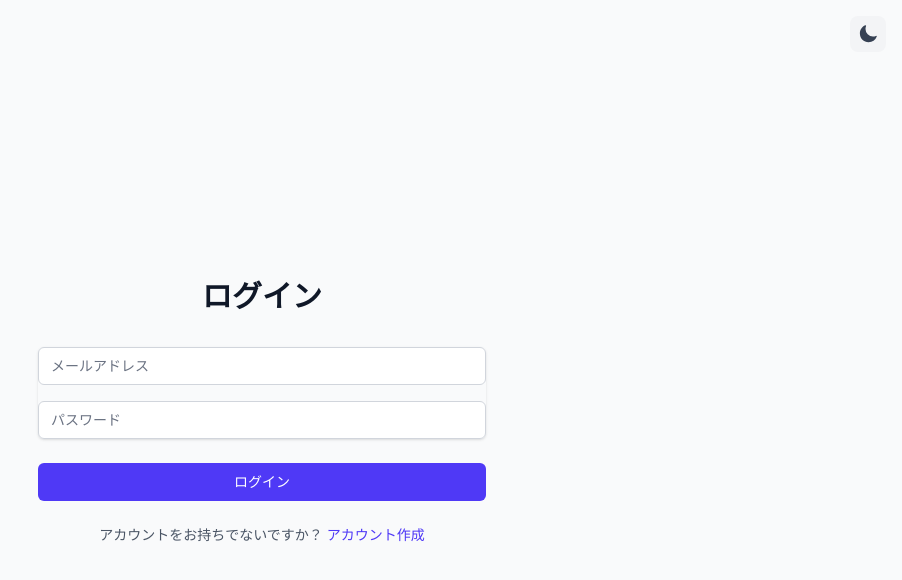
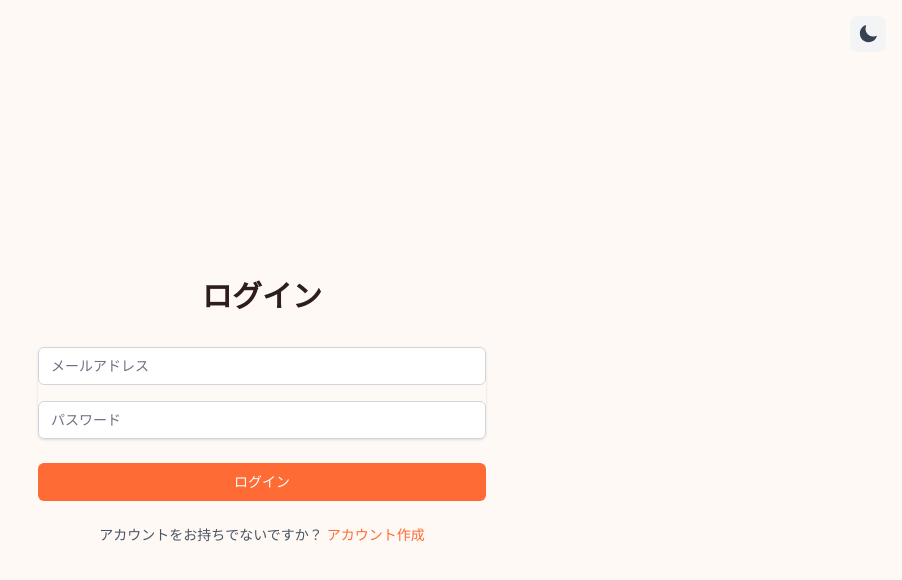
Before and after one commit to r-kojima/nursing-calender, a Next.js app: page /login in a window 1280 px wide. Shown: the top 580 px of the page, without its empty margins (378-1280 px from the left). Built offline with nearby package versions, Linux system fonts and the light colour scheme.

Commit message:
style: テーマの適用

```diff
--- a/app/login/page.tsx
+++ b/app/login/page.tsx
@@ -52,10 +52,10 @@ export default function LoginPage() {
   };
 
   return (
-    <div className="min-h-screen flex items-center justify-center bg-gray-50 dark:bg-gray-900 py-12 px-4 sm:px-6 lg:px-8">
+    <div className="min-h-screen flex items-center justify-center bg-background dark:bg-background py-12 px-4 sm:px-6 lg:px-8">
       <div className="max-w-md w-full space-y-8">
         <div>
-          <h2 className="mt-6 text-center text-3xl font-bold text-gray-900 dark:text-white">
+          <h2 className="mt-6 text-center text-3xl font-bold text-foreground dark:text-foreground">
             ログイン
           </h2>
         </div>
@@ -71,7 +71,7 @@ export default function LoginPage() {
                 type="email"
                 autoComplete="email"
                 required
-                className="appearance-none relative block w-full px-3 py-2 border border-gray-300 dark:border-gray-700 placeholder-gray-500 dark:placeholder-gray-400 text-gray-900 dark:text-white rounded-md focus:outline-none focus:ring-indigo-500 focus:border-indigo-500 focus:z-10 sm:text-sm bg-white dark:bg-gray-800"
+                className="appearance-none relative block w-full px-3 py-2 border border-gray-300 dark:border-gray-700 placeholder-gray-500 dark:placeholder-gray-400 text-foreground dark:text-foreground rounded-md focus:outline-none focus:ring-primary focus:border-primary focus:z-10 sm:text-sm bg-white dark:bg-gray-800"
                 placeholder="メールアドレス"
                 value={formData.email}
                 onChange={(e) =>
@@ -89,7 +89,7 @@ export default function LoginPage() {
                 type="password"
                 autoComplete="current-password"
                 required
-                className="appearance-none relative block w-full px-3 py-2 border border-gray-300 dark:border-gray-700 placeholder-gray-500 dark:placeholder-gray-400 text-gray-900 dark:text-white rounded-md focus:outline-none focus:ring-indigo-500 focus:border-indigo-500 focus:z-10 sm:text-sm bg-white dark:bg-gray-800"
+                className="appearance-none relative block w-full px-3 py-2 border border-gray-300 dark:border-gray-700 placeholder-gray-500 dark:placeholder-gray-400 text-foreground dark:text-foreground rounded-md focus:outline-none focus:ring-primary focus:border-primary focus:z-10 sm:text-sm bg-white dark:bg-gray-800"
                 placeholder="パスワード"
                 value={formData.password}
                 onChange={(e) =>
@@ -100,18 +100,18 @@ export default function LoginPage() {
           </div>
 
           {error && (
-            <div className="text-red-500 text-sm text-center">{error}</div>
+            <div className="text-error text-sm text-center">{error}</div>
           )}
 
           {success && (
-            <div className="text-green-500 text-sm text-center">{success}</div>
+            <div className="text-success text-sm text-center">{success}</div>
           )}
 
           <div>
             <button
               type="submit"
               disabled={isLoading}
-              className="group relative w-full flex justify-center py-2 px-4 border border-transparent text-sm font-medium rounded-md text-white bg-indigo-600 hover:bg-indigo-700 focus:outline-none focus:ring-2 focus:ring-offset-2 focus:ring-indigo-500 disabled:opacity-50 disabled:cursor-not-allowed"
+              className="group relative w-full flex justify-center py-2 px-4 border border-transparent text-sm font-medium rounded-md text-white bg-primary hover:bg-primary-dark focus:outline-none focus:ring-2 focus:ring-offset-2 focus:ring-primary disabled:opacity-50 disabled:cursor-not-allowed"
             >
               {isLoading ? "ログイン中..." : "ログイン"}
             </button>
@@ -123,7 +123,7 @@ export default function LoginPage() {
             </span>
             <Link
               href="/signup"
-              className="font-medium text-indigo-600 hover:text-indigo-500"
+              className="font-medium text-primary hover:text-primary-dark"
             >
               アカウント作成
             </Link>
--- a/app/signup/page.tsx
+++ b/app/signup/page.tsx
@@ -45,10 +45,10 @@ export default function SignUpPage() {
   };
 
   return (
-    <div className="min-h-screen flex items-center justify-center bg-gray-50 dark:bg-gray-900 py-12 px-4 sm:px-6 lg:px-8">
+    <div className="min-h-screen flex items-center justify-center bg-background dark:bg-background py-12 px-4 sm:px-6 lg:px-8">
       <div className="max-w-md w-full space-y-8">
         <div>
-          <h2 className="mt-6 text-center text-3xl font-bold text-gray-900 dark:text-white">
+          <h2 className="mt-6 text-center text-3xl font-bold text-foreground dark:text-foreground">
             アカウント作成
           </h2>
         </div>
@@ -63,7 +63,7 @@ export default function SignUpPage() {
                 name="name"
                 type="text"
                 required
-                className="appearance-none relative block w-full px-3 py-2 border border-gray-300 dark:border-gray-700 placeholder-gray-500 dark:placeholder-gray-400 text-gray-900 dark:text-white rounded-md focus:outline-none focus:ring-indigo-500 focus:border-indigo-500 focus:z-10 sm:text-sm bg-white dark:bg-gray-800"
+                className="appearance-none relative block w-full px-3 py-2 border border-gray-300 dark:border-gray-700 placeholder-gray-500 dark:placeholder-gray-400 text-foreground dark:text-foreground rounded-md focus:outline-none focus:ring-primary focus:border-primary focus:z-10 sm:text-sm bg-white dark:bg-gray-800"
                 placeholder="名前"
                 value={formData.name}
                 onChange={(e) =>
@@ -81,7 +81,7 @@ export default function SignUpPage() {
                 type="email"
                 autoComplete="email"
                 required
-                className="appearance-none relative block w-full px-3 py-2 border border-gray-300 dark:border-gray-700 placeholder-gray-500 dark:placeholder-gray-400 text-gray-900 dark:text-white rounded-md focus:outline-none focus:ring-indigo-500 focus:border-indigo-500 focus:z-10 sm:text-sm bg-white dark:bg-gray-800"
+                className="appearance-none relative block w-full px-3 py-2 border border-gray-300 dark:border-gray-700 placeholder-gray-500 dark:placeholder-gray-400 text-foreground dark:text-foreground rounded-md focus:outline-none focus:ring-primary focus:border-primary focus:z-10 sm:text-sm bg-white dark:bg-gray-800"
                 placeholder="メールアドレス"
                 value={formData.email}
                 onChange={(e) =>
@@ -99,7 +99,7 @@ export default function SignUpPage() {
                 type="password"
                 autoComplete="new-password"
                 required
-                className="appearance-none relative block w-full px-3 py-2 border border-gray-300 dark:border-gray-700 placeholder-gray-500 dark:placeholder-gray-400 text-gray-900 dark:text-white rounded-md focus:outline-none focus:ring-indigo-500 focus:border-indigo-500 focus:z-10 sm:text-sm bg-white dark:bg-gray-800"
+                className="appearance-none relative block w-full px-3 py-2 border border-gray-300 dark:border-gray-700 placeholder-gray-500 dark:placeholder-gray-400 text-foreground dark:text-foreground rounded-md focus:outline-none focus:ring-primary focus:border-primary focus:z-10 sm:text-sm bg-white dark:bg-gray-800"
                 placeholder="パスワード（8文字以上）"
                 value={formData.password}
                 onChange={(e) =>
@@ -110,14 +110,14 @@ export default function SignUpPage() {
           </div>
 
           {error && (
-            <div className="text-red-500 text-sm text-center">{error}</div>
+            <div className="text-error text-sm text-center">{error}</div>
           )}
 
           <div>
             <button
               type="submit"
               disabled={isLoading}
-              className="group relative w-full flex justify-center py-2 px-4 border border-transparent text-sm font-medium rounded-md text-white bg-indigo-600 hover:bg-indigo-700 focus:outline-none focus:ring-2 focus:ring-offset-2 focus:ring-indigo-500 disabled:opacity-50 disabled:cursor-not-allowed"
+              className="group relative w-full flex justify-center py-2 px-4 border border-transparent text-sm font-medium rounded-md text-white bg-primary hover:bg-primary-dark focus:outline-none focus:ring-2 focus:ring-offset-2 focus:ring-primary disabled:opacity-50 disabled:cursor-not-allowed"
             >
               {isLoading ? "作成中..." : "アカウント作成"}
             </button>
@@ -129,7 +129,7 @@ export default function SignUpPage() {
             </span>
             <Link
               href="/login"
-              className="font-medium text-indigo-600 hover:text-indigo-500"
+              className="font-medium text-primary hover:text-primary-dark"
             >
               ログイン
             </Link>
```
